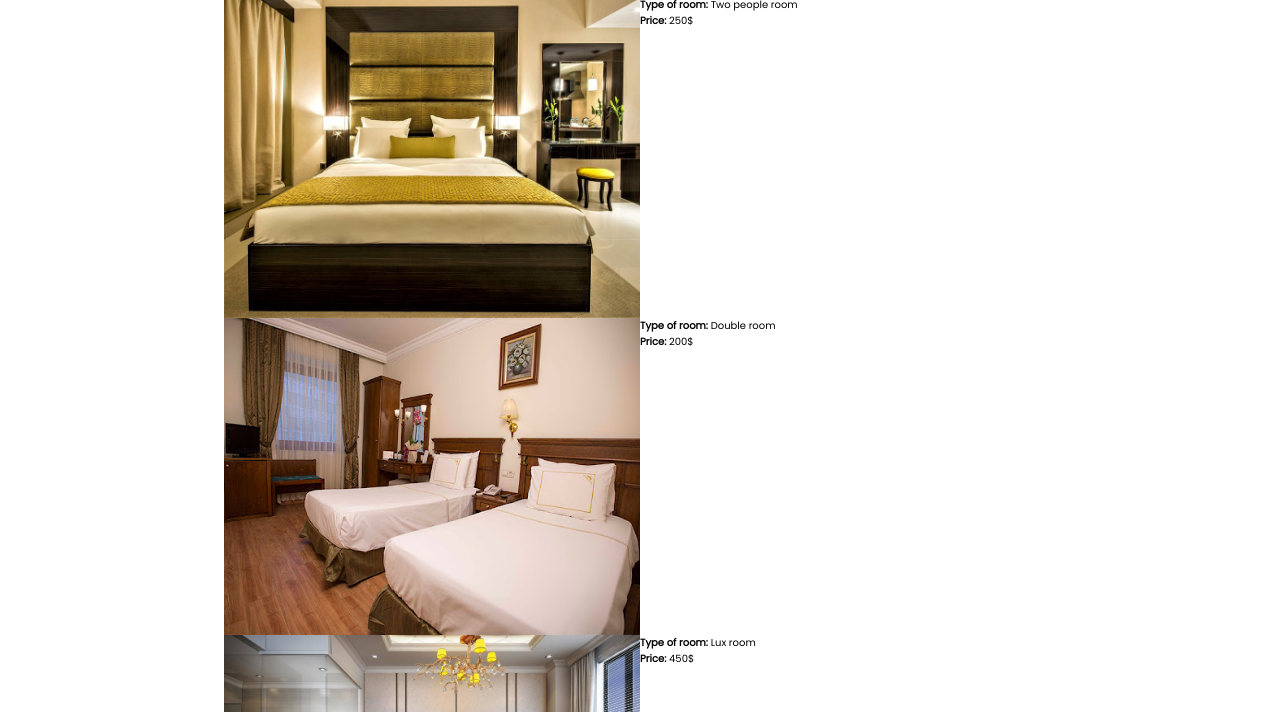
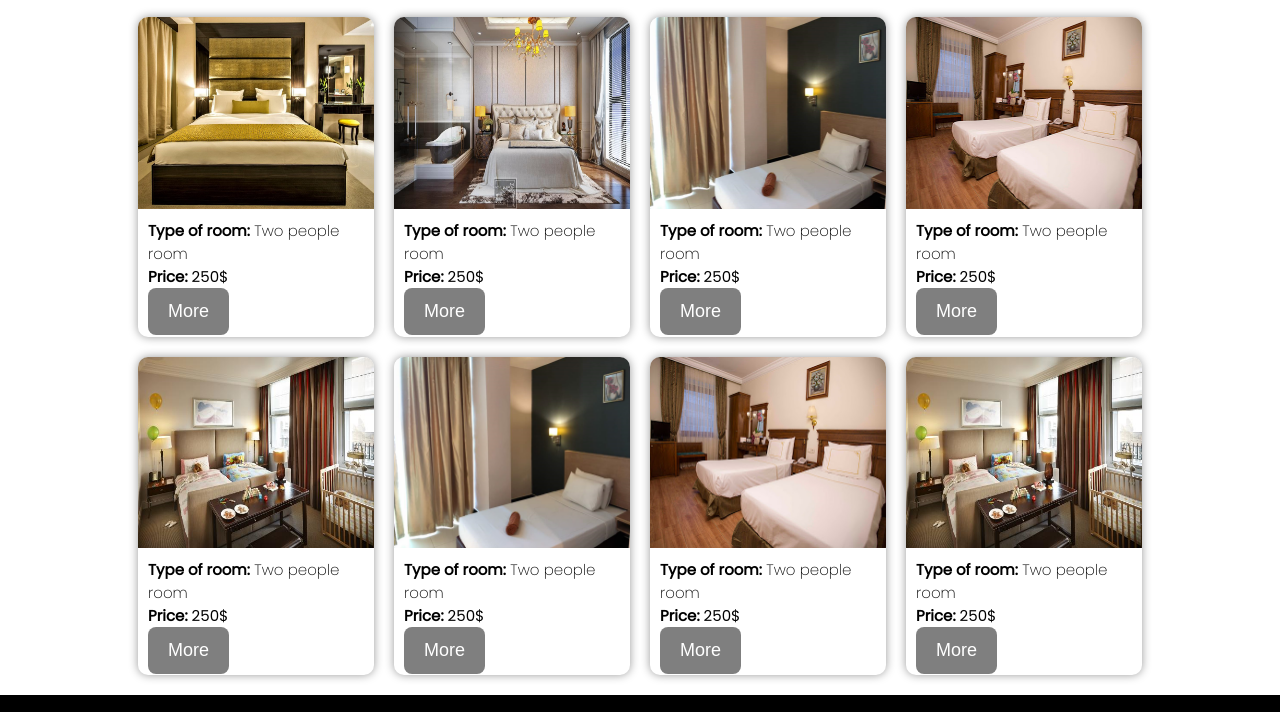
Before and after one commit to student12640/CW-Web-Tech, a plain HTML site: page pricing.html in a window 1280 px wide. Shown: the part 74-786 px from the top of the page. Drawn offline with Linux system fonts and the light colour scheme; a web font is replaced by a local one.

Commit message:
Pricing page

```diff
--- a/css/style.css
+++ b/css/style.css
@@ -407,13 +407,22 @@ label {
 
 /* Price page */
 .price-container {
-  width: 65%;
+  width: 80%;
+  padding: 2rem 1rem;
   margin: 0 auto;
   display: grid;
-  grid-template-columns: repeat(2, 1fr);
+  grid-template-columns: repeat(4, 1fr);
+  grid-gap: 2rem;
+}
+.card {
+  display: flex;
+  flex-direction: column;
+  box-shadow: 0 0 1rem rgba(0, 0, 0, 0.4);
+  border-radius: 10px;
+  overflow: hidden;
 }
 .room-image {
-  width: 100%;
+  flex: 0 0 60%;
   position: relative;
   overflow: hidden;
   z-index: 1;
@@ -439,7 +448,7 @@ label {
   bottom: 0%;
   left: 0%;
   opacity: 0;
-  font-size: 3rem;
+  font-size: 2rem;
   text-transform: uppercase;
   z-index: 10;
   transition: 0.5s all ease;
@@ -450,3 +459,16 @@ label {
   left: 50%;
   transform: translate(-50%, -50%);
 }
+
+.room-info {
+  padding: 1rem;
+}
+
+.room-type {
+  font-size: 1.5rem;
+  font-weight: 200;
+}
+
+.room-price {
+  font-size: 1.5rem;
+}
--- a/pricing.html
+++ b/pricing.html
@@ -4,7 +4,7 @@
     <meta charset="UTF-8" />
     <meta http-equiv="X-UA-Compatible" content="IE=edge" />
     <meta name="viewport" content="width=device-width, initial-scale=1.0" />
-    <title>Asia Hotel | About</title>
+    <title>Asia Hotel | Pricing</title>
     <link
     rel="stylesheet"
     href="https://use.fontawesome.com/releases/v5.6.1/css/all.css"
@@ -46,54 +46,128 @@
     </header>
     <section class="prices">
       <div class="price-container">
+        <div class="card">
           <div class="room-image">
             <img src="./img/2-people-room.jpg" alt="2 people room">
             <figcaption>Two people room</figcaption>
           </div>
           <div class="room-info">
-            <p>
+            <p class="room-type">
               <strong>Type of room:</strong> Two people room
             </p>
-            <p>
+            <p class="room-price">
               <strong>Price:</strong> 250$
             </p>
+            <button class="btn">More</button>
           </div>
+        </div>
+        <div class="card">
           <div class="room-image">
-            <img src="./img/double-room.jpg" alt="double room">
-            <figcaption>Double Room</figcaption>
+            <img src="./img/lux-rrom.jpg" alt="2 people room">
+            <figcaption>Two people room</figcaption>
           </div>
           <div class="room-info">
-            <p>
-              <strong>Type of room:</strong> Double room
+            <p class="room-type">
+              <strong>Type of room:</strong> Two people room
             </p>
-            <p>
-              <strong>Price:</strong> 200$
+            <p class="room-price">
+              <strong>Price:</strong> 250$
             </p>
+            <button class="btn">More</button>
           </div>
+        </div>
+        <div class="card">
           <div class="room-image">
-            <img src="./img/lux-rrom.jpg" alt="Lux room">
-            <figcaption>Lux Room</figcaption>
+            <img src="./img/single-room.png" alt="2 people room">
+            <figcaption>Two people room</figcaption>
           </div>
           <div class="room-info">
-            <p>
-              <strong>Type of room:</strong> Lux room
+            <p class="room-type">
+              <strong>Type of room:</strong> Two people room
             </p>
-            <p>
-              <strong>Price:</strong> 450$
+            <p class="room-price">
+              <strong>Price:</strong> 250$
             </p>
+            <button class="btn">More</button>
           </div>
+        </div>
+        <div class="card">
           <div class="room-image">
-            <img src="./img/single-room.png" alt="Single room">
-            <figcaption>Single Room</figcaption>
+            <img src="./img/double-room.jpg" alt="2 people room">
+            <figcaption>Two people room</figcaption>
           </div>
           <div class="room-info">
-            <p>
-              <strong>Type of room:</strong> Single room
+            <p class="room-type">
+              <strong>Type of room:</strong> Two people room
             </p>
-            <p>
-              <strong>Price:</strong> 175$
+            <p class="room-price">
+              <strong>Price:</strong> 250$
             </p>
+            <button class="btn">More</button>
           </div>
+        </div>
+        <div class="card">
+          <div class="room-image">
+            <img src="./img/children-room.jpg" alt="2 people room">
+            <figcaption>Two people room</figcaption>
+          </div>
+          <div class="room-info">
+            <p class="room-type">
+              <strong>Type of room:</strong> Two people room
+            </p>
+            <p class="room-price">
+              <strong>Price:</strong> 250$
+            </p>
+            <button class="btn">More</button>
+          </div>
+        </div>
+        <div class="card">
+          <div class="room-image">
+            <img src="./img/single-room.png" alt="2 people room">
+            <figcaption>Two people room</figcaption>
+          </div>
+          <div class="room-info">
+            <p class="room-type">
+              <strong>Type of room:</strong> Two people room
+            </p>
+            <p class="room-price">
+              <strong>Price:</strong> 250$
+            </p>
+            <button class="btn">More</button>
+          </div>
+        </div>
+        <div class="card">
+          <div class="room-image">
+            <img src="./img/double-room.jpg" alt="2 people room">
+            <figcaption>Two people room</figcaption>
+          </div>
+          <div class="room-info">
+            <p class="room-type">
+              <strong>Type of room:</strong> Two people room
+            </p>
+            <p class="room-price">
+              <strong>Price:</strong> 250$
+            </p>
+            <button class="btn">More</button>
+          </div>
+        </div>
+        <div class="card">
+          <div class="room-image">
+            <img src="./img/children-room.jpg" alt="2 people room">
+            <figcaption>Two people room</figcaption>
+          </div>
+          <div class="room-info">
+            <p class="room-type">
+              <strong>Type of room:</strong> Two people room
+            </p>
+            <p class="room-price">
+              <strong>Price:</strong> 250$
+            </p>
+            <button class="btn">More</button>
+          </div>
+        </div>
+
+
       </div>
     </section>
     <footer class="footer">
```
